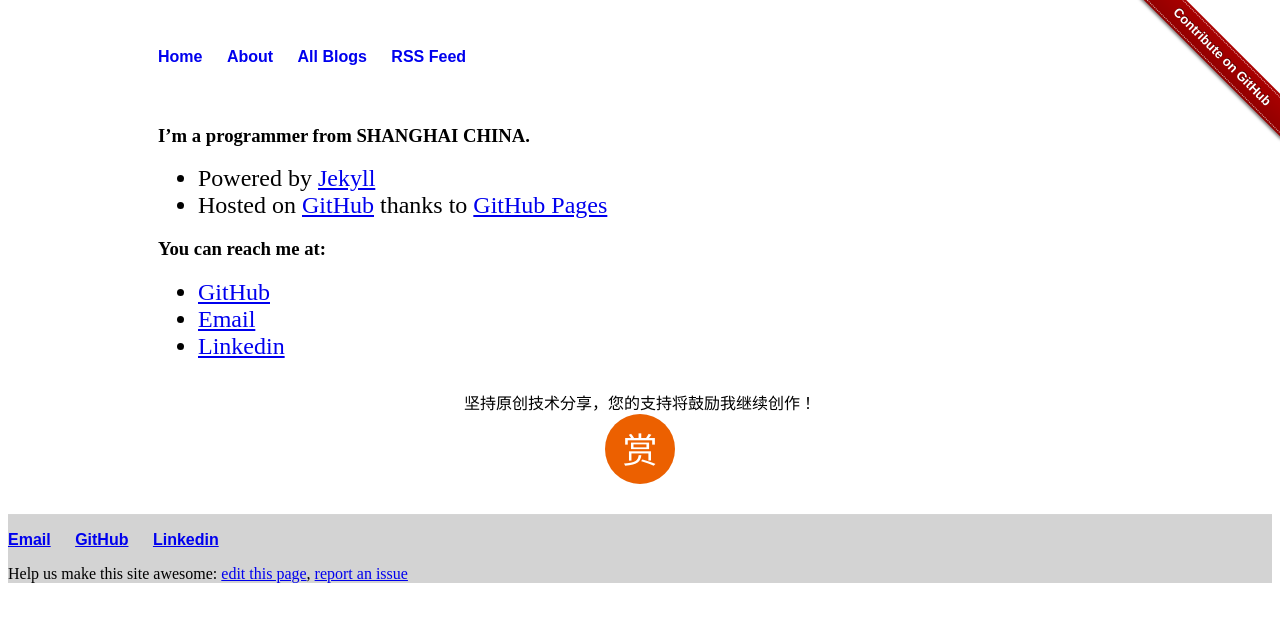
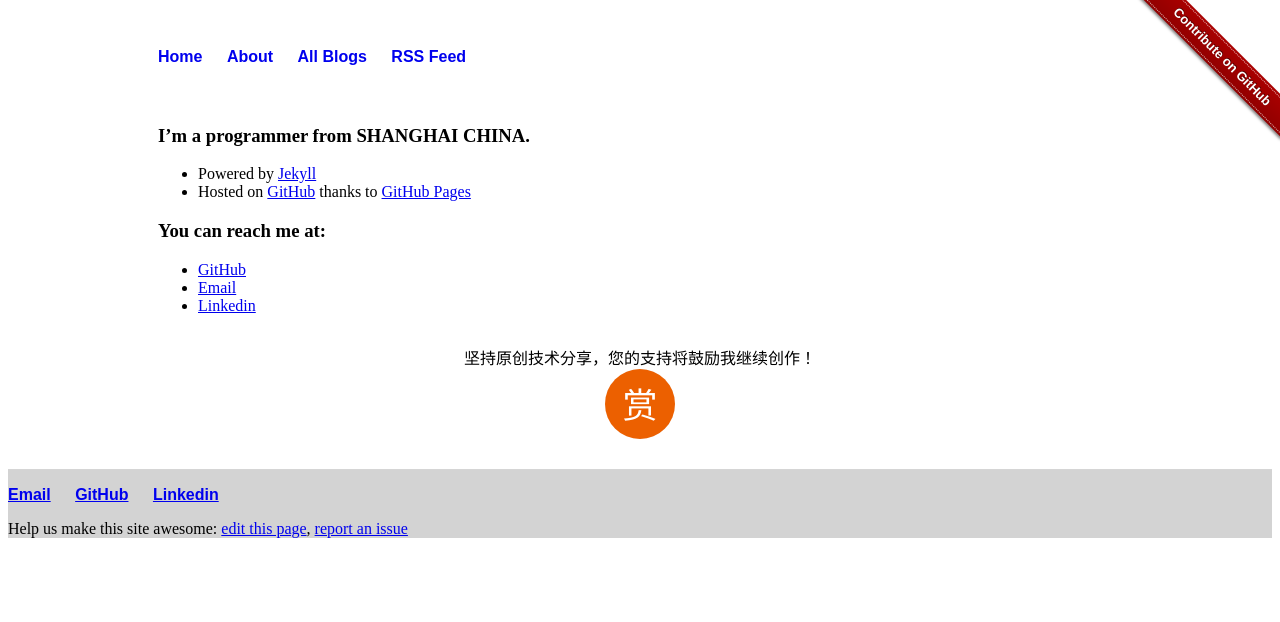
Before and after one commit to liuning0820/liuning0820.github.io, a Jekyll site: the page built from about.html, in a window 1280 px wide. Shown: the top 622 px of the page. Built offline with Jekyll 4.4.1, drawn with Linux system fonts in a browser that asks for light colours.

Commit message:
fix css issue

```diff
--- a/css/main.css
+++ b/css/main.css
@@ -10,7 +10,7 @@ body nav,body main {
 	display: block;
 }
 
-body main ul li {font-size: 1.5em; }
+/* body main ul li {font-size: 1.5em; } */
 
 
 footer { border-top: 1px solid #d5d5d5; font-size: 1em; background: lightgray}
```
